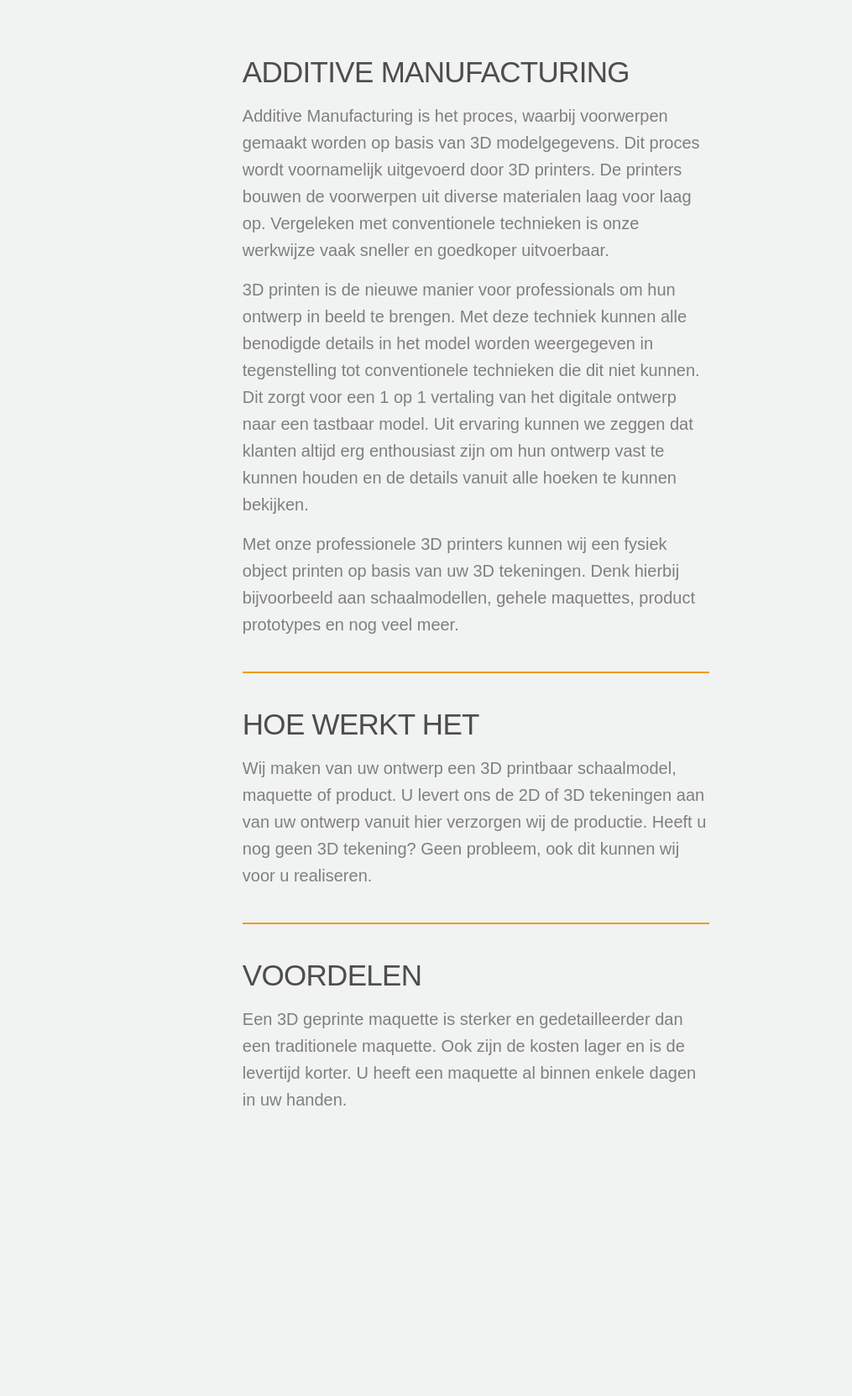
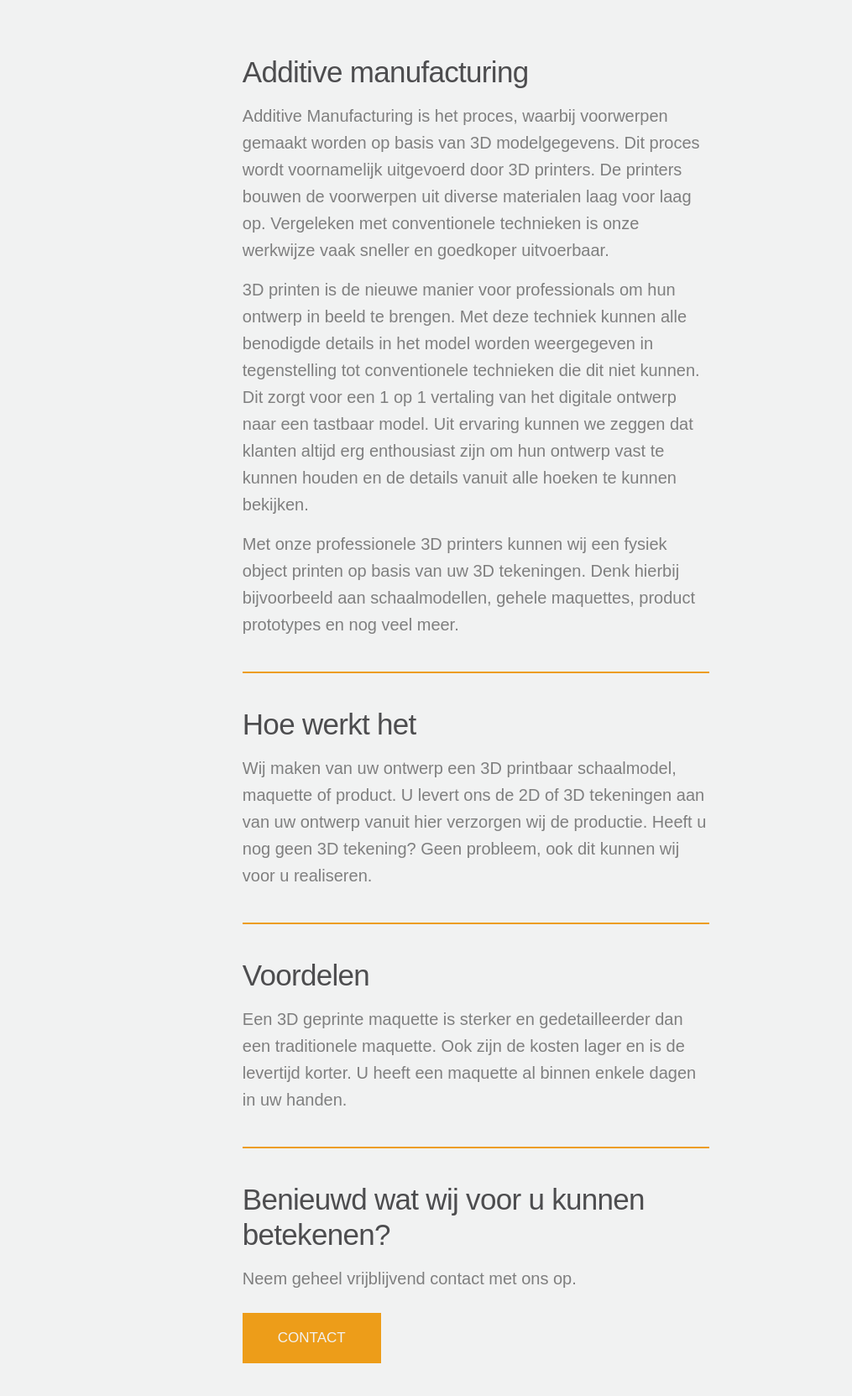
Before and after one commit to ArchiLabb/archilabb.github.io, a plain HTML site: page about.html in a window 1280 px wide. Shown: the part 117-1780 px from the top of the page at 84% size, 265-1280 px from the left. Before the commit the page ends 1503 px from the top, so only its background shows below. Drawn offline with nearby package versions, Linux system fonts and the light colour scheme.

Commit message:
ArchiLabb 1.8

```diff
--- a/about.html
+++ b/about.html
@@ -246,7 +246,7 @@
 
 	<div class="wrap">
 
-		<h2 id="additive-manufacturing">ADDITIVE MANUFACTURING</h2>
+		<h2 id="additive-manufacturing">Additive manufacturing</h2>
 
 <p>Additive Manufacturing is het proces, waarbij voorwerpen gemaakt worden op basis van 3D modelgegevens. Dit proces wordt voornamelijk uitgevoerd door 3D printers. De printers bouwen de voorwerpen uit diverse materialen laag voor laag op. Vergeleken met conventionele technieken is onze werkwijze vaak sneller en goedkoper uitvoerbaar.</p>
 
@@ -256,15 +256,23 @@
 
 <hr />
 
-<h2 id="hoe-werkt-het">HOE WERKT HET</h2>
+<h2 id="hoe-werkt-het">Hoe werkt het</h2>
 
 <p>Wij maken van uw ontwerp een 3D printbaar schaalmodel, maquette of product. U levert ons de 2D of 3D tekeningen aan van uw ontwerp vanuit hier verzorgen wij de productie. Heeft u nog geen 3D tekening? Geen probleem, ook dit kunnen wij voor u realiseren.</p>
 
 <hr />
 
-<h2 id="voordelen">VOORDELEN</h2>
+<h2 id="voordelen">Voordelen</h2>
 
 <p>Een 3D geprinte maquette is sterker en gedetailleerder dan een traditionele maquette. Ook zijn de kosten lager en is de levertijd korter. U heeft een maquette al binnen enkele dagen in uw handen.</p>
+
+<hr />
+
+<h2 id="benieuwd-wat-wij-voor-u-kunnen-betekenen">Benieuwd wat wij voor u kunnen betekenen?</h2>
+
+<p>Neem geheel vrijblijvend contact met ons op.</p>
+
+<p><a href="https://www.archilabb.nl/contact" class="button button--large">CONTACT</a></p>
 
 
 	</div>
```
Also changed, not shown: index.html (+1 -1 lines), project/vogels-bouwmanagement.html (+1 -1 lines), sitemap.xml (+4 -4 lines).
